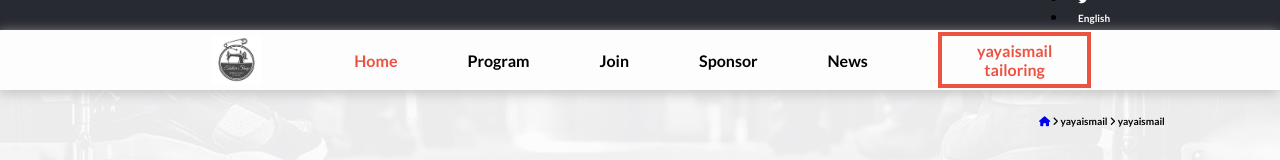
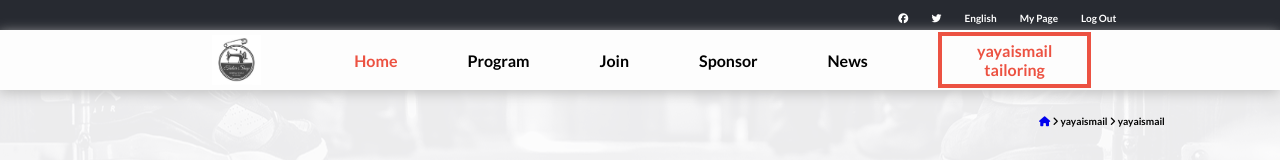
Before and after one commit to yayaismaail/capstone1, a website: page about.html in a window 1280 px wide. Shown: the top 160 px of the page. Drawn offline with Linux system fonts and the light colour scheme; a web font is replaced by a local one.

Commit message:
Update about.css file

```diff
--- a/about.css
+++ b/about.css
@@ -372,6 +372,12 @@ body {
 
   .login {
     margin-right: 12%;
+    list-style-type: none;
+    padding: 0;
+  }
+
+  .login-link {
+    display: inline-block;
   }
 
   .login-details a {
```
